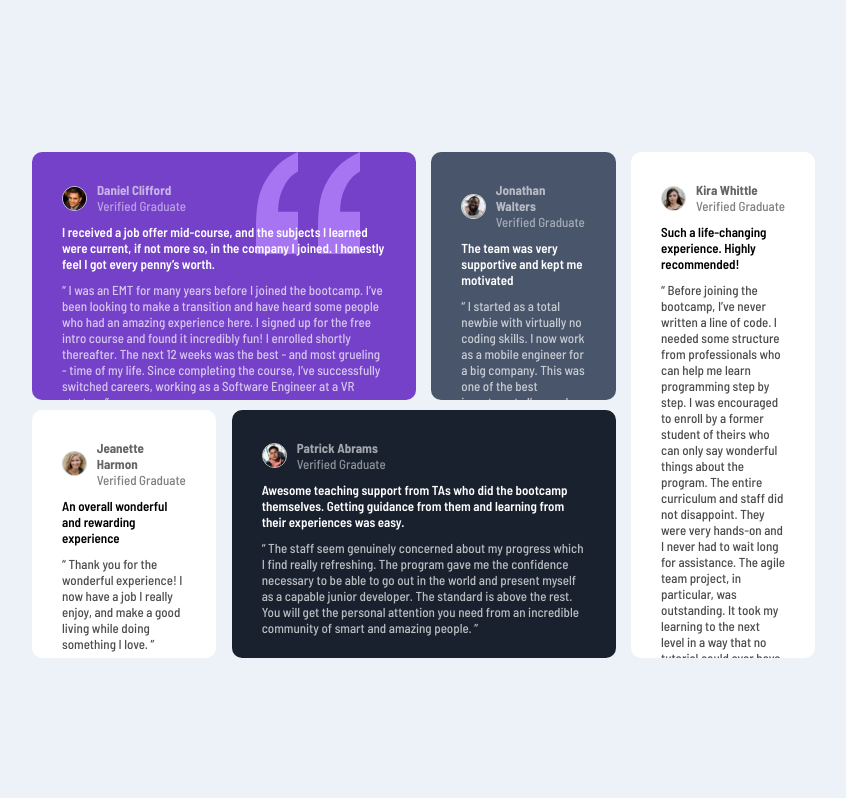
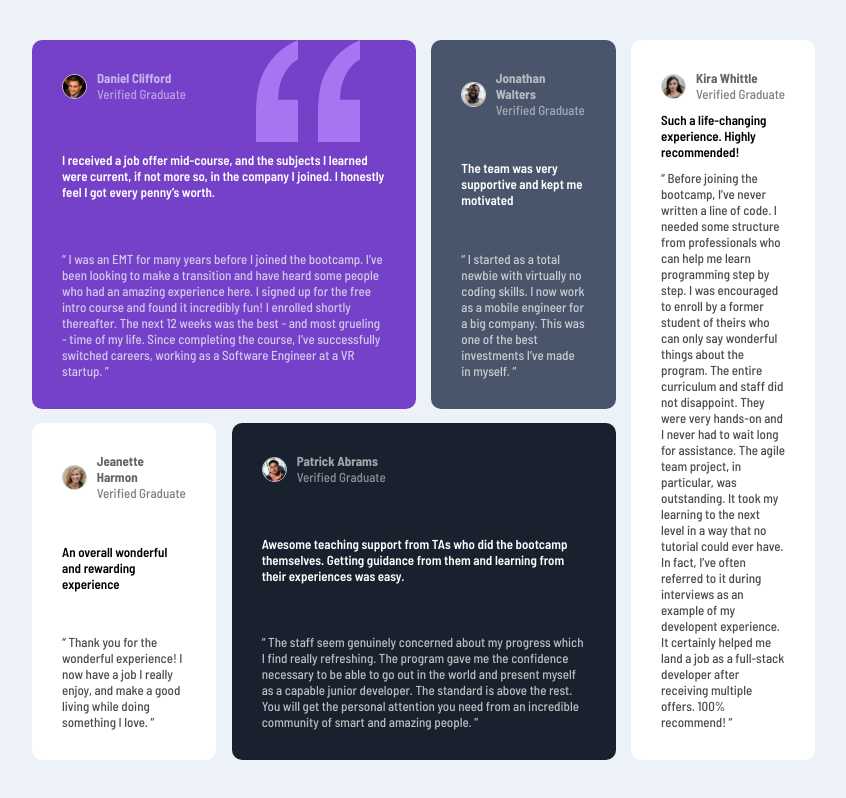
Before and after one commit to Iamweird2/testimonials-with-grid, a plain HTML site: page index.html in a window 1280 px wide. Shown: the whole page, without its empty margins (224-1070 px from the left). Drawn offline with Linux system fonts and the light colour scheme.

Commit message:
Update testimonials.css

```diff
--- a/testimonials.css
+++ b/testimonials.css
@@ -101,7 +101,7 @@ body{
     }
     .body{
         grid-template-columns: repeat(4, 24%);
-        grid-template-rows: repeat(2, 31vh);
+        grid-template-rows: repeat(2, auto);
     }
     .daniel{
         background: hsl(263, 55%, 52%) url("images/bg-pattern-quotation.svg") no-repeat 80% 0px;
```
